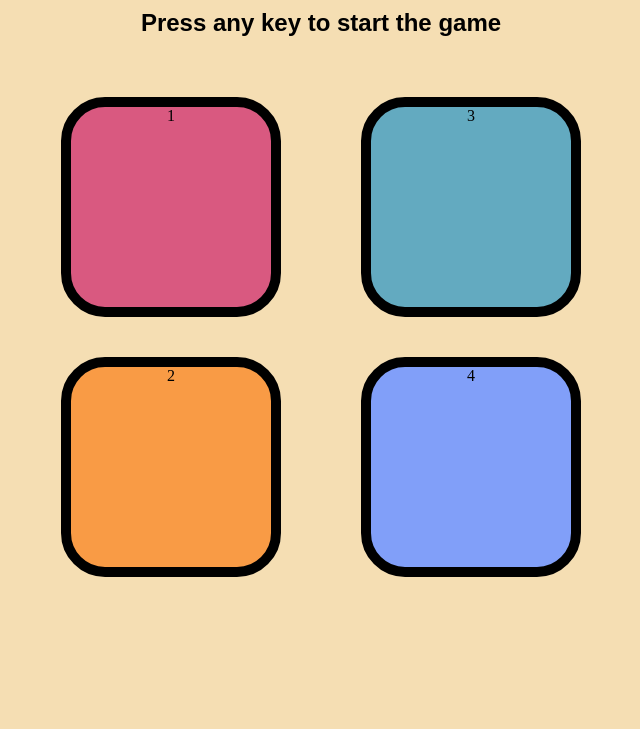
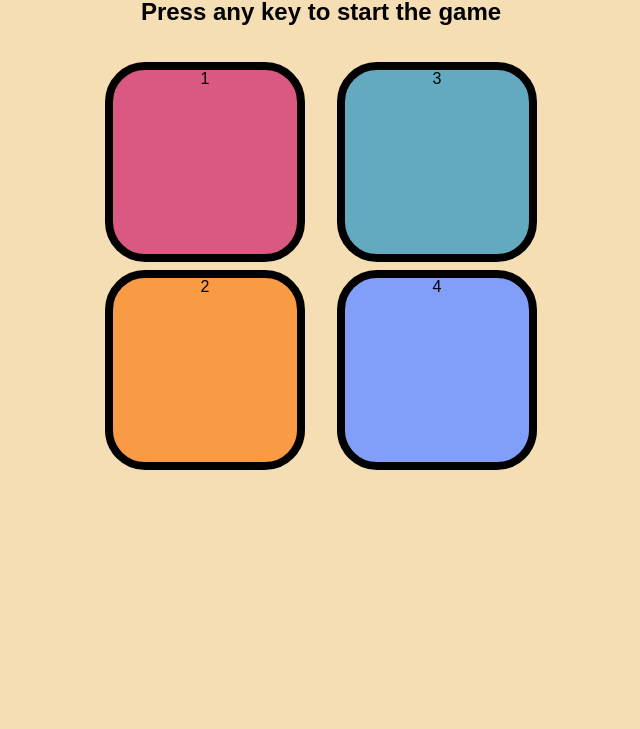
Before and after one commit to shivamg20/simonsays, a plain HTML site: page index.html in a window 1280 px wide. Shown: the part 71-800 px from the top of the page, without its empty margins (319-959 px from the left). Drawn offline with Linux system fonts and the light colour scheme; a web font is replaced by a local one.

Commit message:
Update style.css

```diff
--- a/style.css
+++ b/style.css
@@ -1,27 +1,33 @@
 body {
     text-align: center;
     background-color: wheat;
+    margin: 0;
+    padding: 0;
+    font-family: Arial, sans-serif;
   }
 
-  h1{
+  h1, h2 {
     font-family: "Sofia", sans-serif;
-  }
-
-  h2{
-    font-family: "Sofia", sans-serif;
-  }
-
-  .btn {
-    height: 200px;
-    width: 200px;
-    border-radius: 20%;
-    border: 10px solid black;
-    margin: 2.5rem;
+    margin: 0.5em 0;
   }
 
   .btn-container {
     display: flex;
+    flex-wrap: wrap;
     justify-content: center;
+    gap: 1rem;
+    padding: 1rem;
+  }
+
+  .btn {
+    height: 25vw; /* Responsive size based on viewport width */
+    width: 25vw;
+    max-width: 200px;
+    max-height: 200px;
+    border-radius: 20%;
+    border: 8px solid black;
+    margin: 0.5rem;
+    box-sizing: border-box;
   }
 
   .yellow {
@@ -47,3 +53,14 @@ body {
   .userflash {
     background-color: green;
   }
+
+  @media (max-width: 600px) {
+    .btn {
+      height: 40vw; /* Larger size for smaller screens */
+      width: 40vw;
+    }
+
+    h1, h2 {
+      font-size: 1.2rem;
+    }
+  }
```
